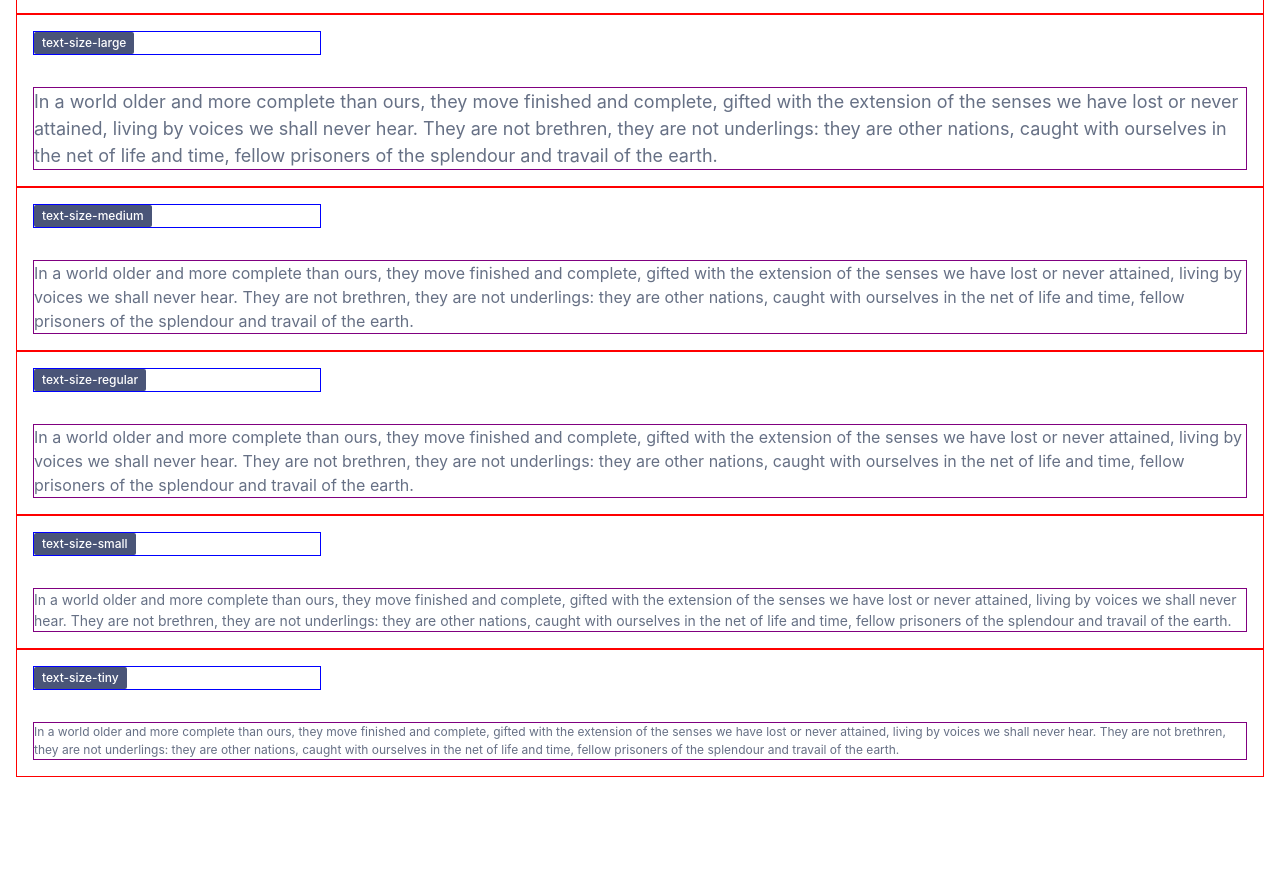
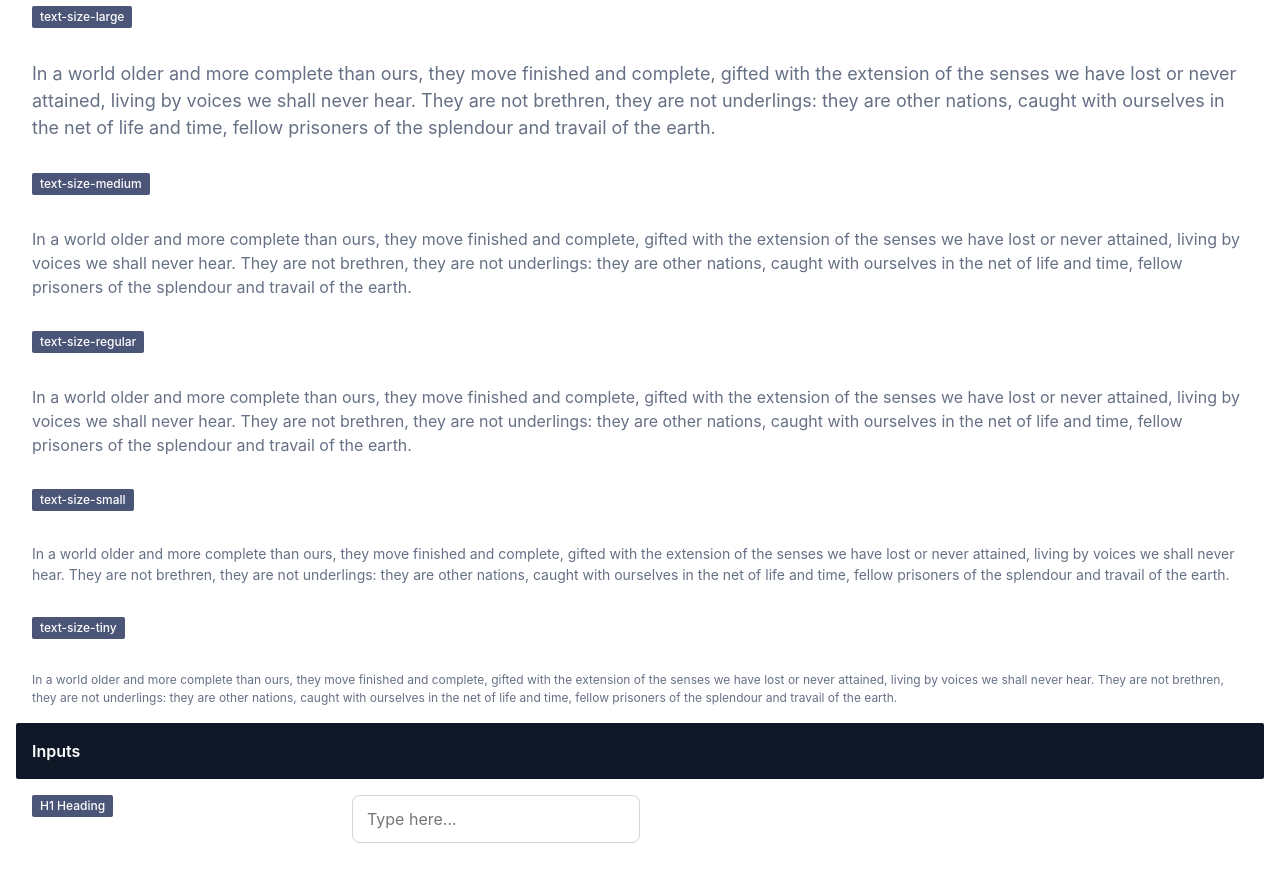
Before and after one commit to kelsiesmurphy/styleguide, a website built with Vite: page index.html in a window 1280 px wide. Shown: the part 778-1653 px from the top of the page. Before the commit the page ends 1571 px from the top, so only its background shows below. Built offline with nearby package versions, Linux system fonts and the light colour scheme.

Commit message:
Adding input styles

```diff
--- a/main.js
+++ b/main.js
@@ -1,7 +1,7 @@
 import './style.css'
 
 document.querySelector('#app').innerHTML = `
-  <div id="main-wrapper">
+  <div class="main-wrapper">
     <section id="typography">
       <header class="section-header">
         <p class="section-header-text">Typography</p>
@@ -116,5 +116,22 @@ document.querySelector('#app').innerHTML = `
         </div>
       </div>
     </section>
+
+
+    <section id="inputs">
+      <header class="section-header">
+        <p class="section-header-text">Inputs</p>
+      </header>
+      <div class="container-row">
+        <div class="container-left">
+          <p class="tag">H1 Heading</p>
+        </div>
+        <div class="container-right">
+          <form>
+            <input type="text" placeholder="Type here..."></input>
+          </form>
+        </div>
+      </div>
+    </section>
   </div>
 `
--- a/style.css
+++ b/style.css
@@ -133,6 +133,12 @@ body {
   text-align: center;
 }
 
+.main_wrapper {
+  display: flex;
+  flex-direction: column;
+  gap: 4rem;
+}
+
 button {
   border-radius: 8px;
   border: 1px solid transparent;
@@ -208,6 +214,22 @@ h6 {
   font-size: var(--fs-text-xs);
 }
 
+input {
+  width: 100%;
+  height: 3rem;
+  padding: 12px 14px;
+  color: #667085;
+  border-radius: 8px;
+  border: 1px solid #D0D5DD;
+  box-shadow: 0px 1px 2px 0px #10182805;
+  transition: ease-out all 0.2ms;
+}
+
+input:focus {
+  box-shadow: 0px 0px 0px 4px #98A2B330;
+  outline: none;
+}
+
 .section-header {
   padding: 1rem;
   background-color: #101828;
@@ -227,19 +249,19 @@ h6 {
   flex-direction: row;
   gap: 2rem;
   padding: 1rem;
-  border: 1px solid red;
+  /* border: 1px solid red; */
 }
 
 .container-left {
   min-width: 18rem;
   text-align: left;
-  border: 1px solid blue;
+  /* border: 1px solid blue; */
 }
 
 .container-right {
   min-width: 18rem;
   text-align: left;
-  border: 1px solid purple;
+  /* border: 1px solid purple; */
 }
 
 .tag {
```
